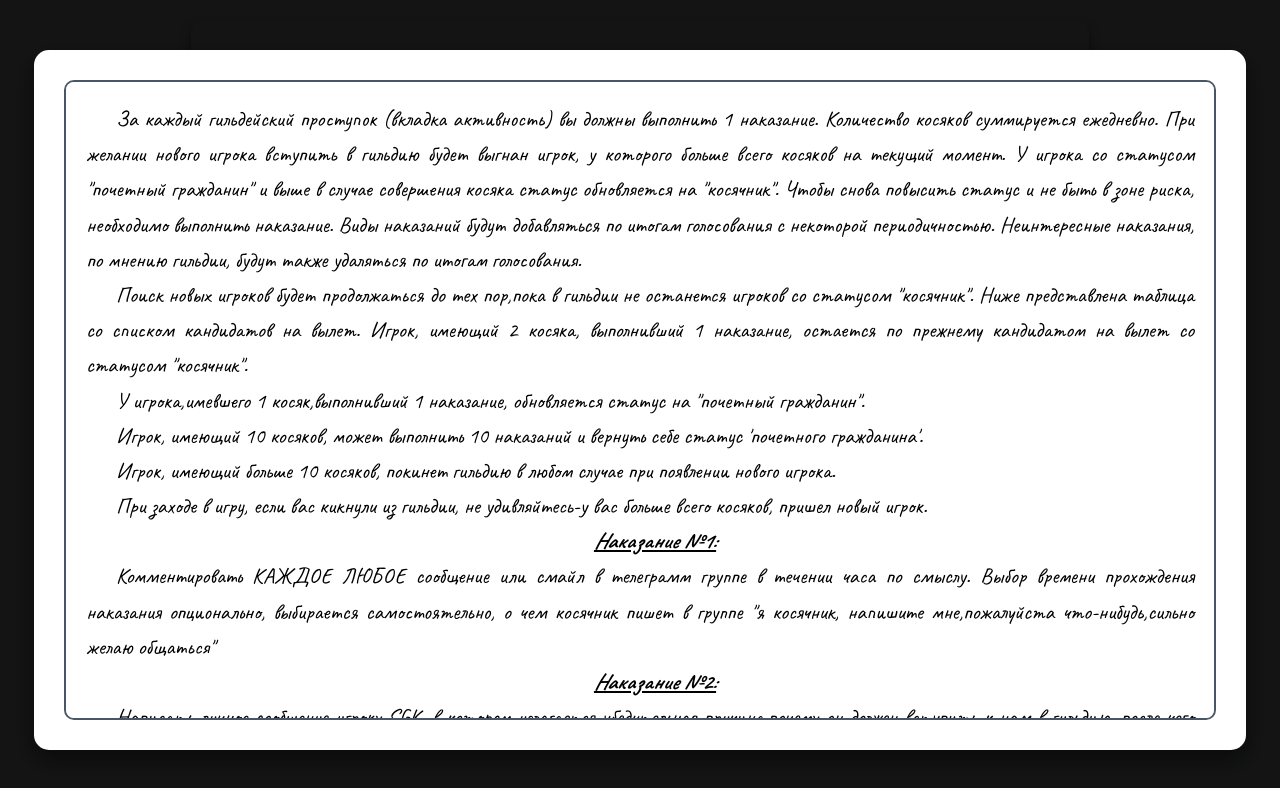
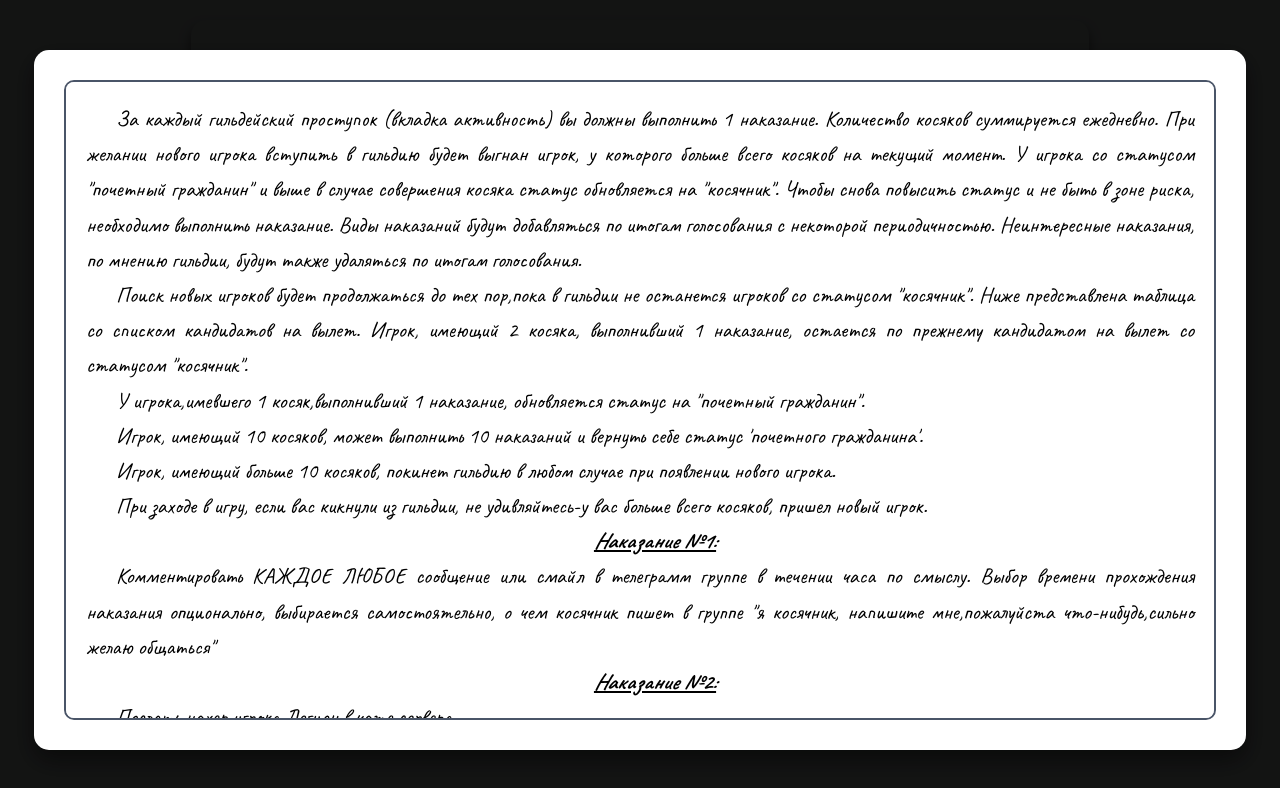
Before and after one commit to zagotovka2000/about, a React (Create React App) app: page / in a window 1280 px wide. Both pictures are taken after a click on the button "НАКАЗАНИЯ". Shown: the top 788 px of the page. Built offline with nearby package versions, Linux system fonts and the light colour scheme.

Commit message:
edit nakaz

```diff
--- a/src/Nakazanie/Nakazanie.jsx
+++ b/src/Nakazanie/Nakazanie.jsx
@@ -40,9 +40,7 @@ const Nakazanie = () => {
         </p>
         <p className={styles.nakaz}>Наказание №2:</p>
         <p className={styles.redStr}>
-          Написать личное сообщение игроку SGK, в котором излагается
-          убедительная причина,почему он должен вступить к нам в гильдию, после
-          чего прислать скрин или фото в телеграмм группе.
+         Послать нахер игрока Легион в чате сервера
         </p>
         <p className={styles.nakaz}>Наказание №3:</p>
         <p className={styles.redStr}> Придумать толковое наказание, которое одобриться гильдией в ходе опроса, которое будет длиться до окончания текущего дня с момента создания опроса. Неодобренное гильдией предложенное наказание означает,что нужно выбрать другое наказание.</p>
```
